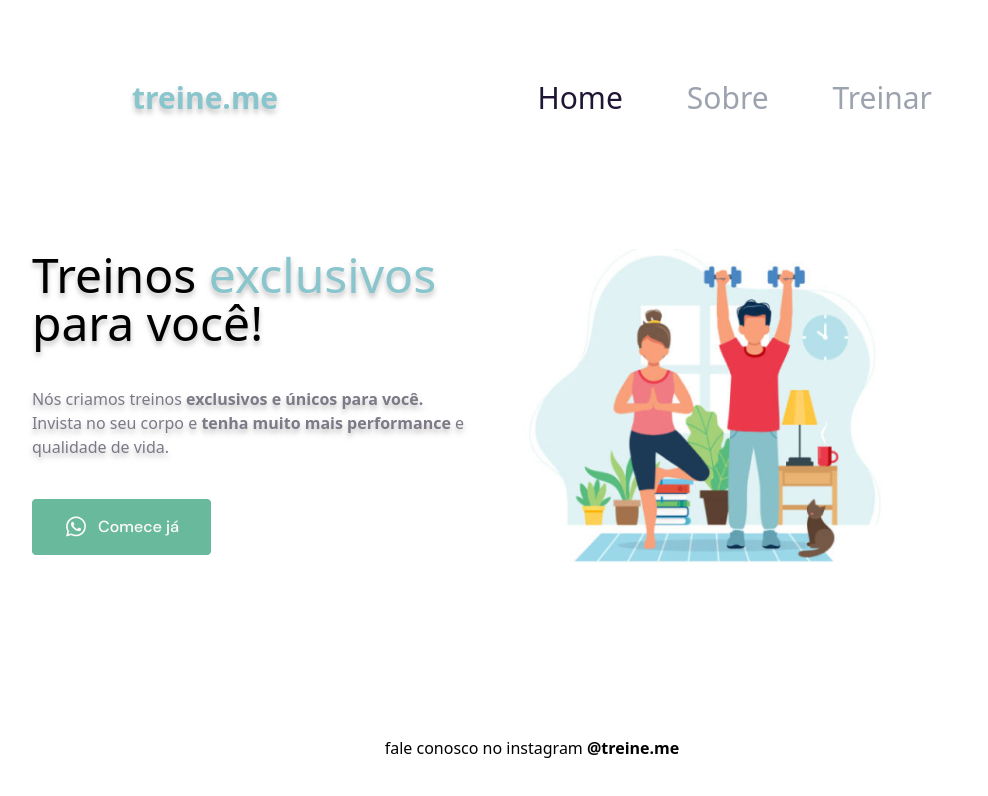
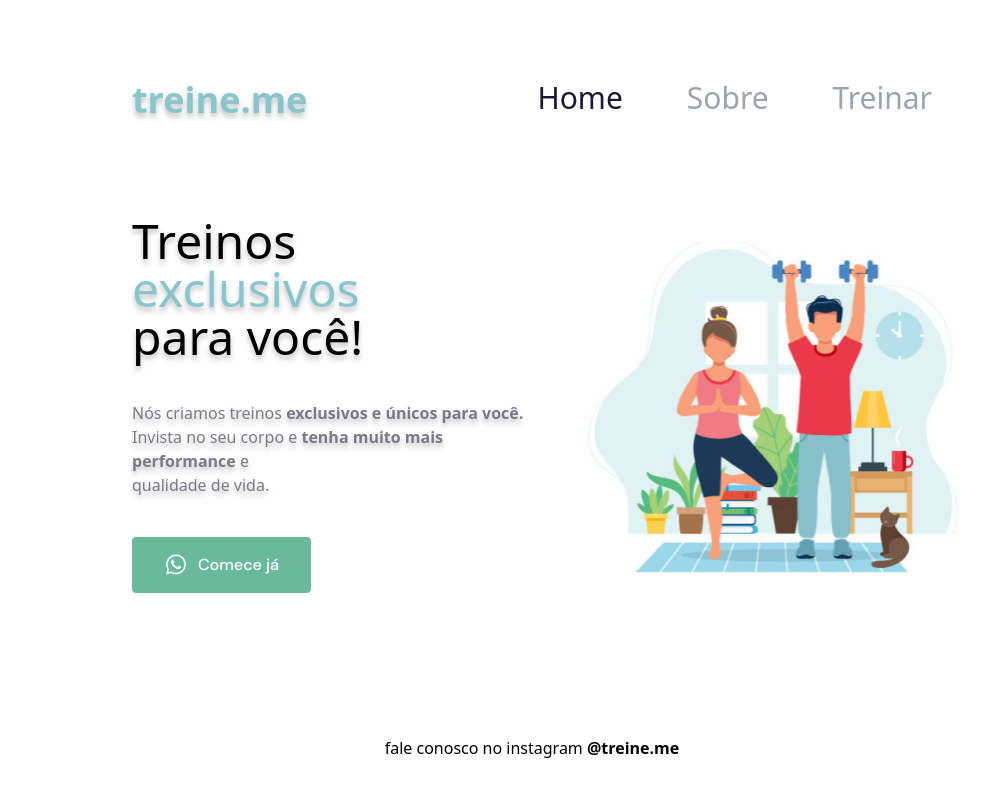
Before and after one commit to Luizbernardi/AtividadeFigmaRevisaoProva, a website: page index.html in a window 1280 px wide. Shown: the whole page, without its empty margins (108-1096 px from the left). Drawn offline with nearby package versions, Linux system fonts and the light colour scheme; files that its build step writes are made by us from their sources.

Commit message:
feat(html):ajustando tamanhos

```diff
--- a/index.html
+++ b/index.html
@@ -16,7 +16,7 @@
 <body class="flex flex-col min-h-screen ">
     <header class="justify-start flex align-top mt-20">
         <ul class="treineme ml-60 ">
-            <li class="text-[#89C5CC] font-bold text-3xl font-sans">treine.me</li>
+            <li class="text-[#89C5CC] font-bold text-4xl font-sans">treine.me</li>
         </ul>
         <ul class="flex space-x-16 ml-auto mr-60 ">
             <li class="text-3xl text-[#1F1534]"><a href="Home.html">Home</a></li>
@@ -24,8 +24,8 @@
             <li class="text-3xl text-gray-400"><a href=" Treinar.html">Treinar</a></li>
         </ul>
     </header>
-    <main class="flex-grow grid grid-cols-2 items-center justify-center ml-32 mr-60">
-        <div class="flex flex-col items-start justify-center space-y-10 mx-auto">
+    <main class="flex-grow grid grid-cols-2 items-center justify-center ">
+        <div class="flex flex-col items-start justify-center space-y-10 mx-auto ml-60">
             <h1 class="text-5xl">
                 Treinos <span class="text-[#89C5CC]">exclusivos <br></span>para você!
             </h1>
@@ -40,7 +40,7 @@
                 </button>
             </a>
         </div>
-        <div class="flex items-center justify-center">
+        <div class="flex items-center justify-center mr-40">
             <img src="./img/Right.png" alt="Imagem de uma mulher fazendo yoga e um homem fazendo exercicios fisicos ">
         </div>
     </main>
```
